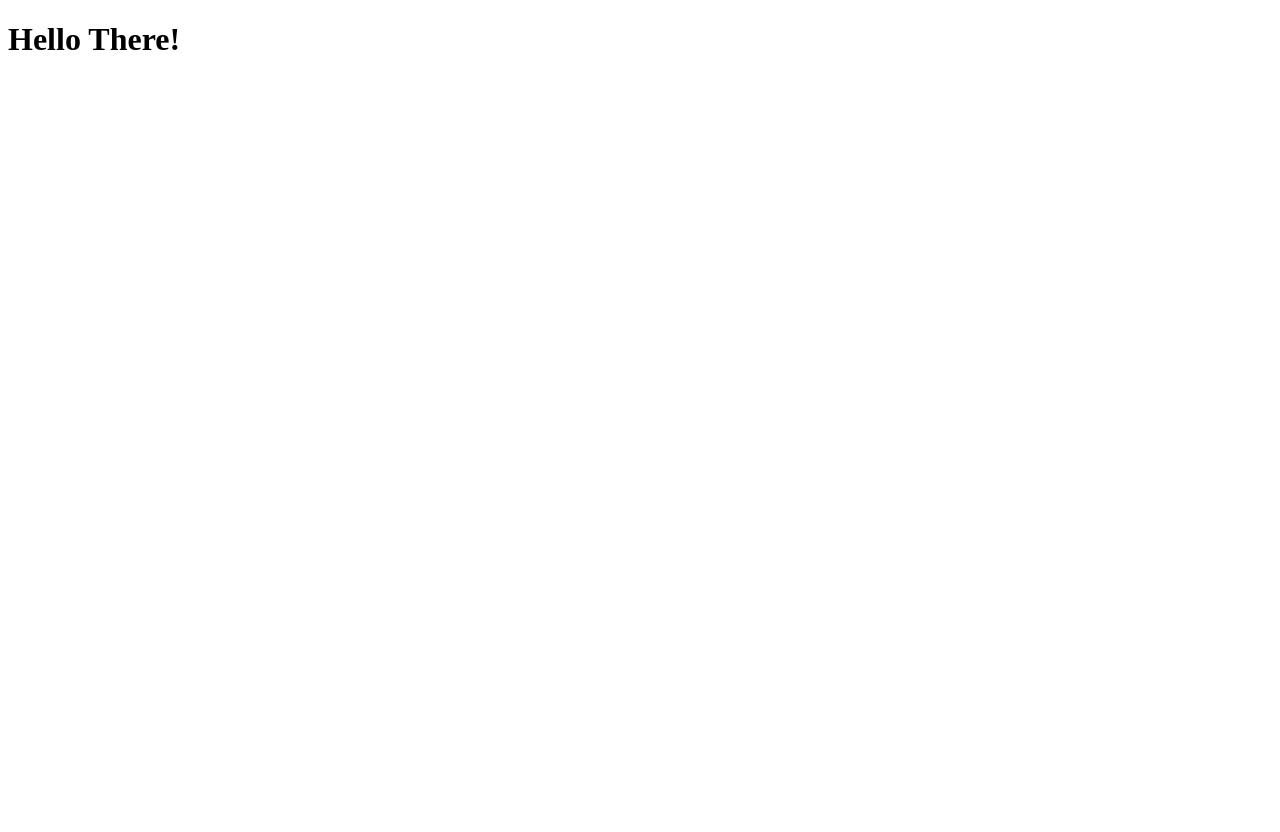
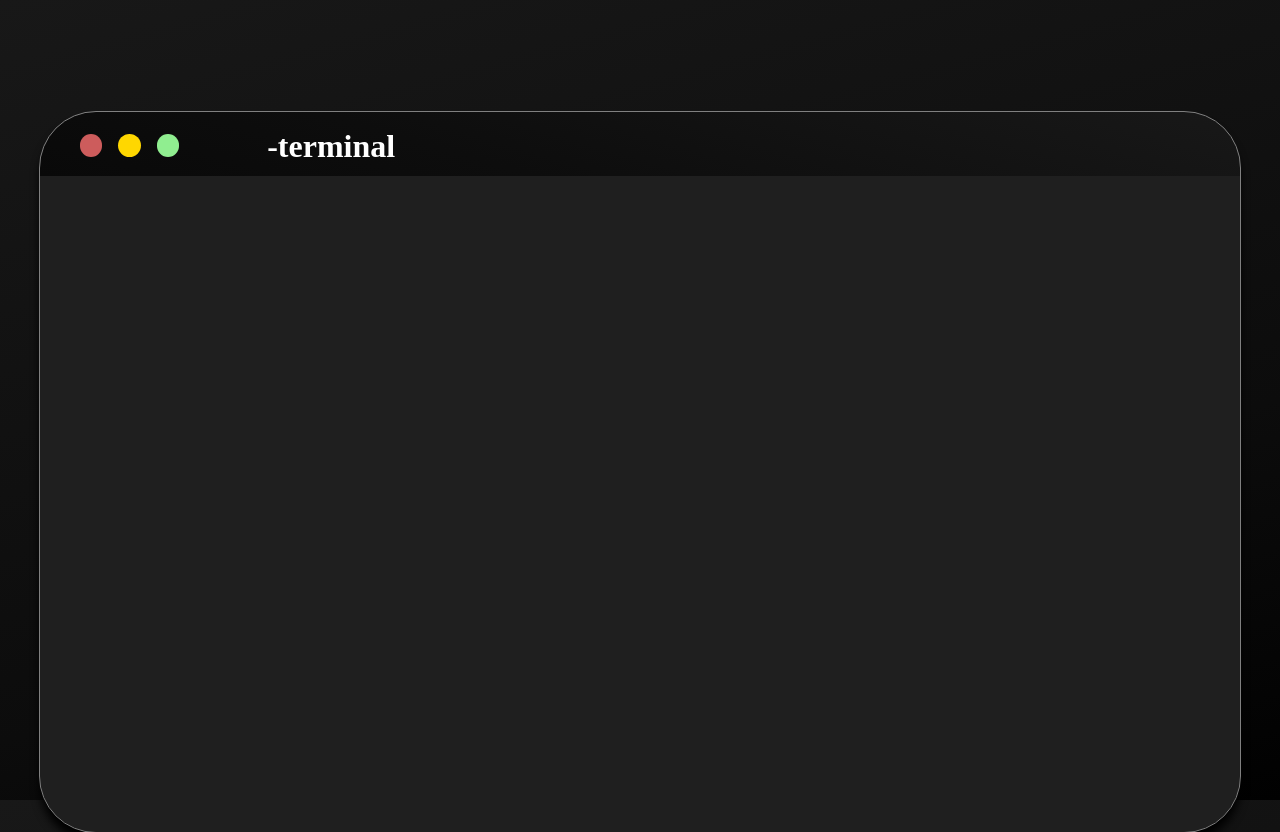
Before and after one commit to raphael-goetz/terminal-portfolio, a Next.js app: page / in a window 1280 px wide. Before the commit the page ends 800 px from the top, so only its background shows below. Built offline with nearby package versions, Linux system fonts and the light colour scheme.

Commit message:
feat: implemented terminal component

```diff
--- a/src/app/layout.tsx
+++ b/src/app/layout.tsx
@@ -1,4 +1,7 @@
 import type { Metadata } from 'next'
+import React from "react";
+
+import './layout.scss'
 
 export const metadata: Metadata = {
   title: 'Raphael Goetz',
--- a/src/app/page.tsx
+++ b/src/app/page.tsx
@@ -1,9 +1,9 @@
+import Terminal from "@/components/terminal/Terminal";
+
 export default function Home() {
   return (
     <main>
-      <div>
-        <h1>Hello There!</h1>
-      </div>
+        <Terminal />
     </main>
   )
 }
```
